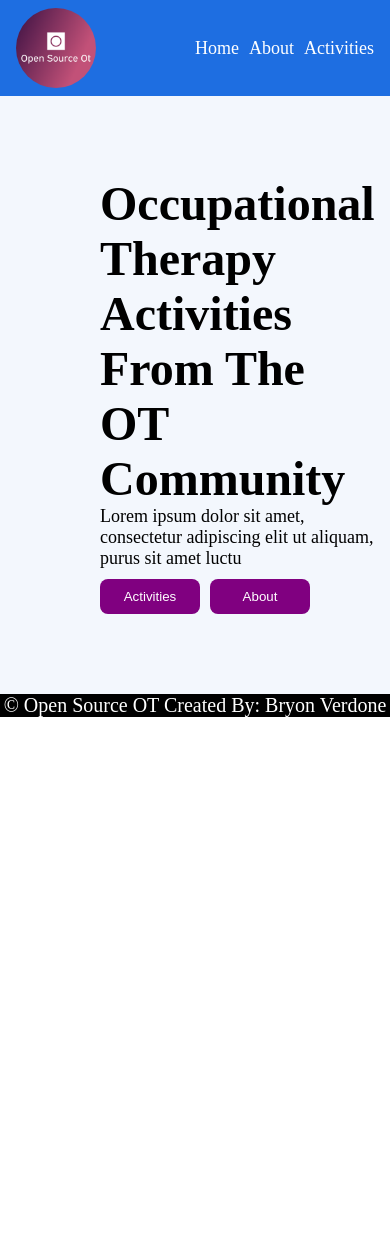
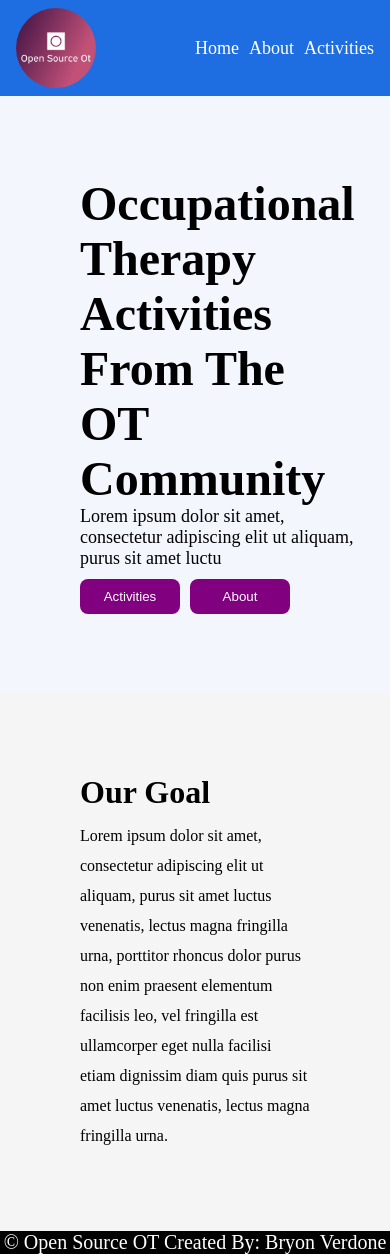
Before and after one commit to BryonVerdone/opensourceot, a React (Create React App) app: page / in a window 390 px wide. Before the commit the page ends 844 px from the top, so only its background shows below. Built offline with nearby package versions, Linux system fonts and the light colour scheme; no server answers.

Commit message:
added responsive goal section

```diff
--- a/src/pages/home/Home.js
+++ b/src/pages/home/Home.js
@@ -1,6 +1,7 @@
 import React from 'react';
 import './index.css';
 import heroImage from '../../assets/hero-img.png';
+import goalImage from '../../assets/goal-img.png';
 const Home = () => {
   return (
     <>
@@ -18,7 +19,33 @@ const Home = () => {
             </div>
           </div>
           <div className='hero-img-container'>
-            <img className='hero-img' src={heroImage} alt='' />
+            <img
+              className='hero-img'
+              src={heroImage}
+              alt='child reading book'
+            />
+          </div>
+        </div>
+      </section>
+      <section className='goal-section'>
+        <div className='goal-container'>
+          <div className='goal-text'>
+            <h2>Our Goal</h2>
+            <p>
+              Lorem ipsum dolor sit amet, consectetur adipiscing elit ut
+              aliquam, purus sit amet luctus venenatis, lectus magna fringilla
+              urna, porttitor rhoncus dolor purus non enim praesent elementum
+              facilisis leo, vel fringilla est ullamcorper eget nulla facilisi
+              etiam dignissim diam quis purus sit amet luctus venenatis, lectus
+              magna fringilla urna.
+            </p>
+          </div>
+          <div className='goal-img-container'>
+            <img
+              style={{ width: '400px' }}
+              src={goalImage}
+              alt='kids writing'
+            />
           </div>
         </div>
       </section>
--- a/src/pages/home/index.css
+++ b/src/pages/home/index.css
@@ -28,7 +28,7 @@
   width: 100%;
 }
 .hero-text {
-  padding: 0 20px;
+  /* padding: 0 20px; */
 }
 .hero-text h1 {
   font-size: 64px;
@@ -59,3 +59,35 @@
   /* width: 100%; */
   max-width: 100px;
 }
+/*
+==========
+goal section
+==========
+*/
+.goal-section {
+  background-color: #f5f5f5;
+  width: 100%;
+}
+.goal-container {
+  max-width: 1170px;
+  margin: 0 auto;
+
+  padding: 5rem;
+  gap: 20px;
+  display: flex;
+  justify-content: space-around;
+  align-items: center;
+}
+.goal-text h2 {
+  font-size: 32px;
+  margin-bottom: 10px;
+}
+.goal-text p {
+  max-width: 700px;
+  line-height: 30px;
+}
+@media screen and (max-width: 768px) {
+  .goal-img-container {
+    display: none;
+  }
+}
```
Also changed, not shown: src/assets/goal-img.png (added).
